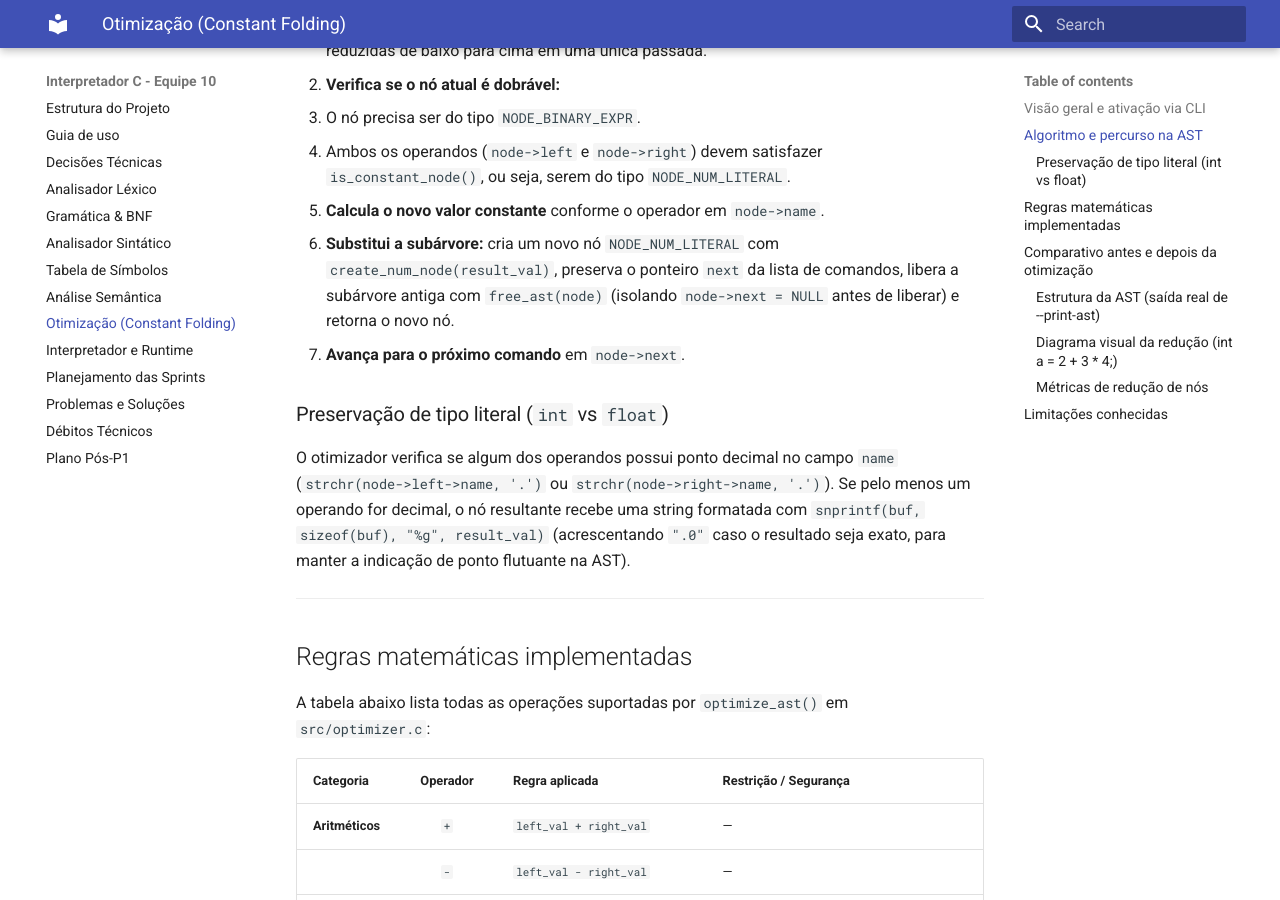
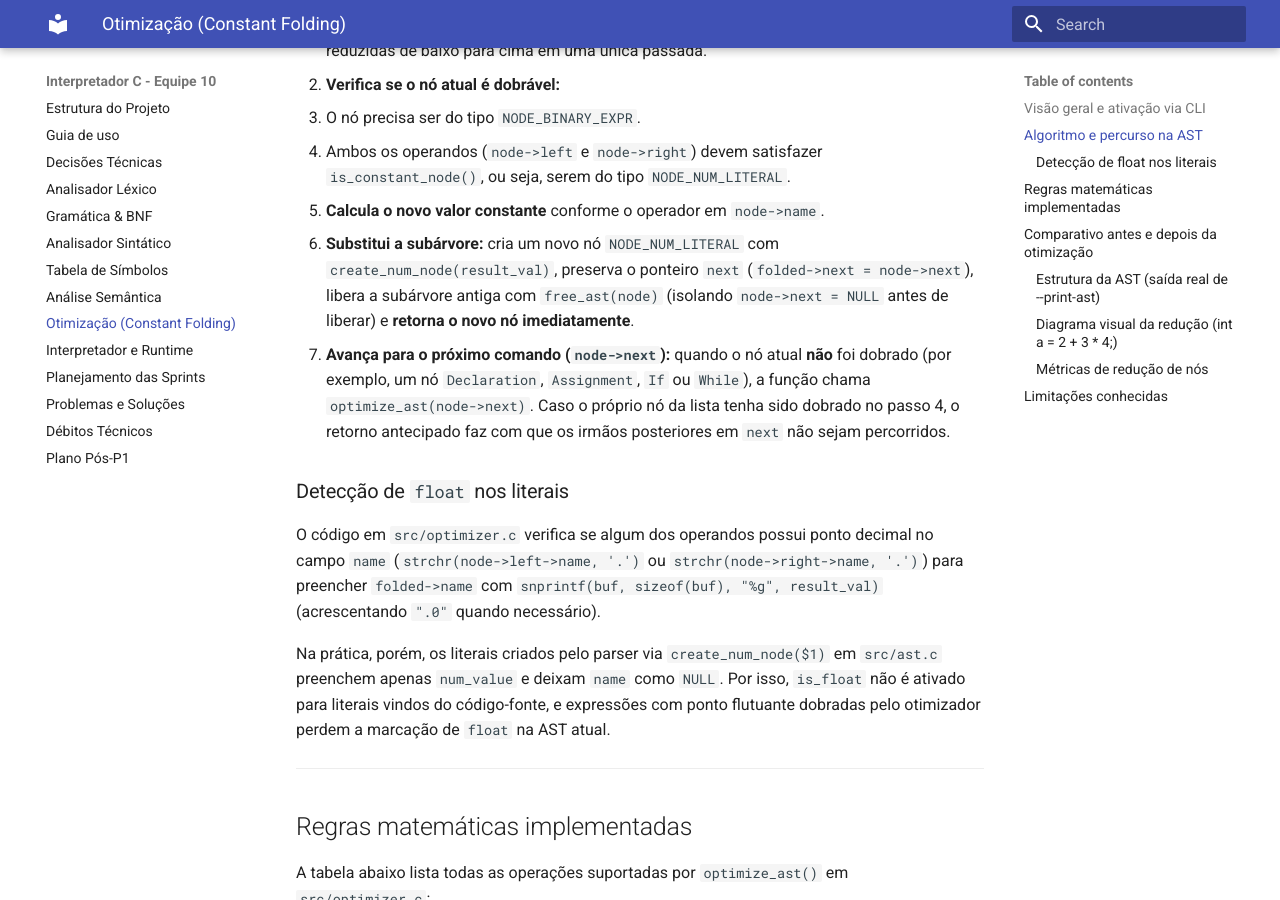
Before and after one commit to interpretador-c-unb/Compiladores1-equipe10, an MkDocs documentation site: the page built from documentos/otimizacao.md, in a window 1280 px wide and 900 px high, scrolled down 919 px. Built offline with MkDocs 1.6.1 and Material for MkDocs 9.7.7, drawn with Linux system fonts in a browser that asks for light colours; some of the changed text lies outside the part shown.

Commit message:
docs(optimizer): ajusta comportamento de next e deteccao de float conforme review

```diff
--- a/documentos/otimizacao.md
+++ b/documentos/otimizacao.md
@@ -35,12 +35,14 @@ A função `optimize_ast(ASTNode *node)` em `src/optimizer.c` realiza um **percu
    - O nó precisa ser do tipo `NODE_BINARY_EXPR`.
    - Ambos os operandos (`node->left` e `node->right`) devem satisfazer `is_constant_node()`, ou seja, serem do tipo `NODE_NUM_LITERAL`.
 3. **Calcula o novo valor constante** conforme o operador em `node->name`.
-4. **Substitui a subárvore:** cria um novo nó `NODE_NUM_LITERAL` com `create_num_node(result_val)`, preserva o ponteiro `next` da lista de comandos, libera a subárvore antiga com `free_ast(node)` (isolando `node->next = NULL` antes de liberar) e retorna o novo nó.
-5. **Avança para o próximo comando** em `node->next`.
+4. **Substitui a subárvore:** cria um novo nó `NODE_NUM_LITERAL` com `create_num_node(result_val)`, preserva o ponteiro `next` (`folded->next = node->next`), libera a subárvore antiga com `free_ast(node)` (isolando `node->next = NULL` antes de liberar) e **retorna o novo nó imediatamente**.
+5. **Avança para o próximo comando (`node->next`):** quando o nó atual **não** foi dobrado (por exemplo, um nó `Declaration`, `Assignment`, `If` ou `While`), a função chama `optimize_ast(node->next)`. Caso o próprio nó da lista tenha sido dobrado no passo 4, o retorno antecipado faz com que os irmãos posteriores em `next` não sejam percorridos.
 
-### Preservação de tipo literal (`int` vs `float`)
+### Detecção de `float` nos literais
 
-O otimizador verifica se algum dos operandos possui ponto decimal no campo `name` (`strchr(node->left->name, '.')` ou `strchr(node->right->name, '.')`). Se pelo menos um operando for decimal, o nó resultante recebe uma string formatada com `snprintf(buf, sizeof(buf), "%g", result_val)` (acrescentando `".0"` caso o resultado seja exato, para manter a indicação de ponto flutuante na AST).
+O código em `src/optimizer.c` verifica se algum dos operandos possui ponto decimal no campo `name` (`strchr(node->left->name, '.')` ou `strchr(node->right->name, '.')`) para preencher `folded->name` com `snprintf(buf, sizeof(buf), "%g", result_val)` (acrescentando `".0"` quando necessário).
+
+Na prática, porém, os literais criados pelo parser via `create_num_node($1)` em `src/ast.c` preenchem apenas `num_value` e deixam `name` como `NULL`. Por isso, `is_float` não é ativado para literais vindos do código-fonte, e expressões com ponto flutuante dobradas pelo otimizador perdem a marcação de `float` na AST atual.
 
 ---
 
@@ -143,3 +145,5 @@ Em ambos os casos, a execução final no runtime produz exatamente o mesmo estad
 
 - **Sem propagação de constantes (*Constant Propagation*):** variáveis já conhecidas (como `a` em `int c = a + 5;`) permanecem como `NODE_VAR` na AST, pois o otimizador avalia apenas nós `NODE_NUM_LITERAL`.
 - **Apenas expressões binárias:** operadores unários ou instruções de controle de fluxo com condição constante (ex.: `if (1)`) não são simplificados pelo otimizador atual.
+- **Perda da marcação `float` após o dobramento:** como `create_num_node()` deixa `name` nulo, a verificação de ponto decimal em `optimizer.c` não detecta literais `float` vindos do parser, tratando o resultado dobrado sem a marcação decimal.
+- **Retorno antecipado em listas encadeadas:** se uma `NODE_BINARY_EXPR` estiver diretamente na lista encadeada por `next` (ex.: `2 + 3; 4 + 5;`) e for dobrada, `optimize_ast()` retorna antes de processar `node->next`, deixando os irmãos seguintes sem otimização.
```
